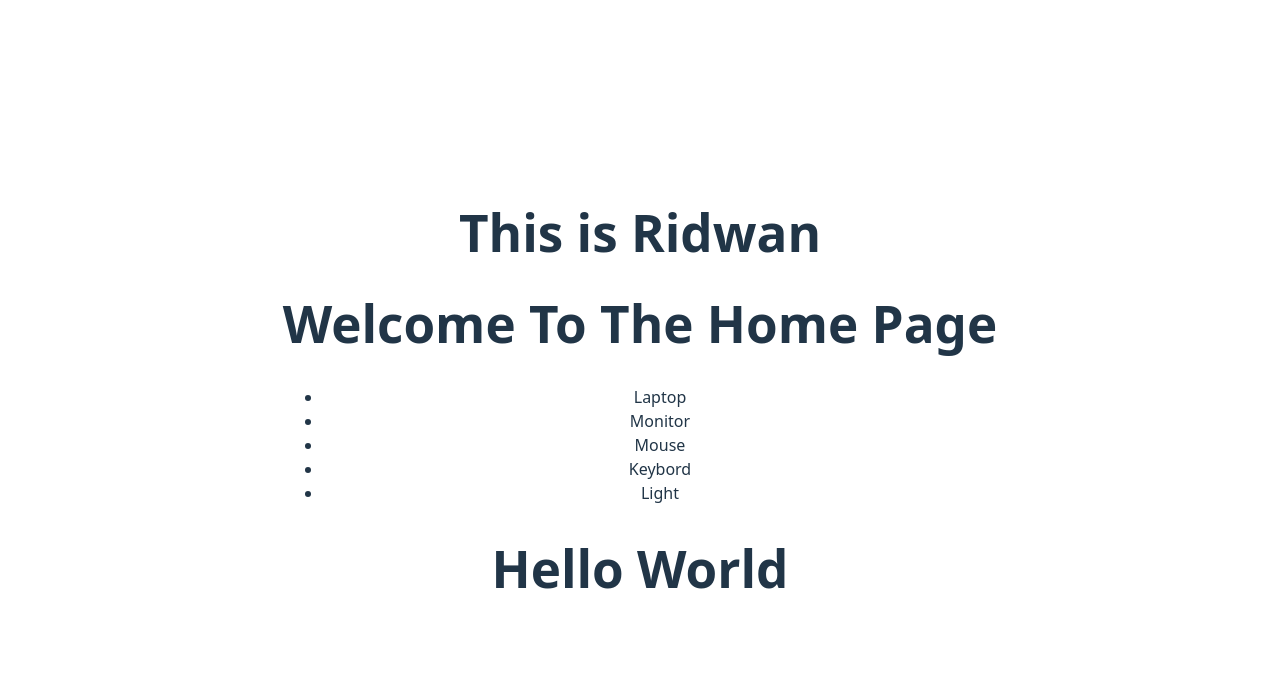
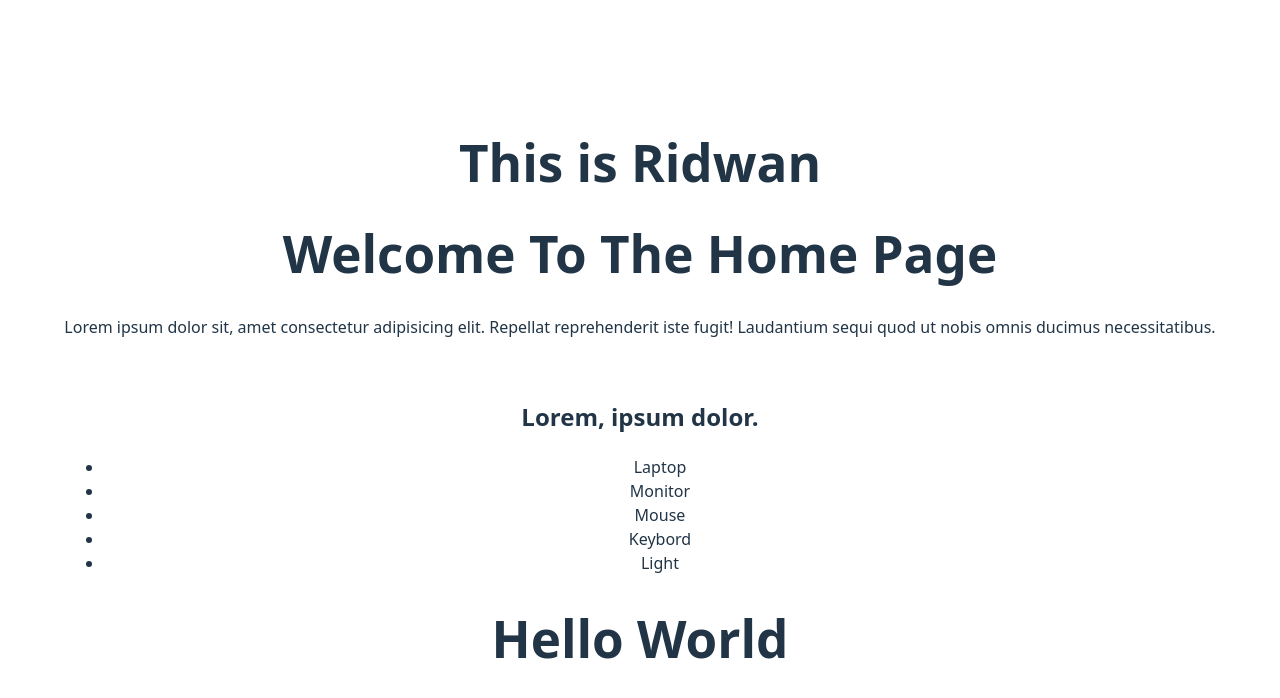
Before and after one commit to ridwanahmedxix/React-, a React (Vite) app in the folder Lesson/Lesson-1/: page / in a window 1280 px wide. Shown: the top 698 px of the page. Built offline with nearby package versions, Linux system fonts and the light colour scheme.

Commit message:
Blogs tag use

```diff
--- a/Lesson/Lesson-1/src/App.jsx
+++ b/Lesson/Lesson-1/src/App.jsx
@@ -8,6 +8,7 @@ function App() {
     <>
       <Name></Name>
       <Home></Home>
+      <Blogs></Blogs>
       <Products></Products>
       <h1>Hello World </h1>
     </>
```
